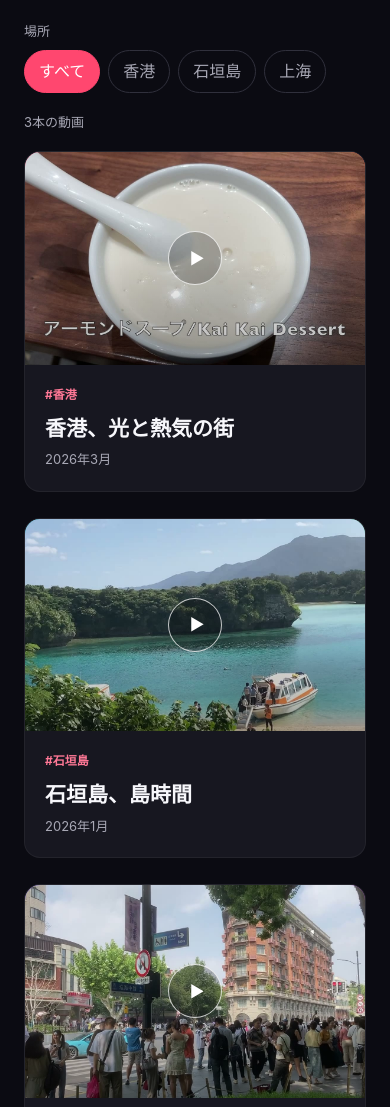
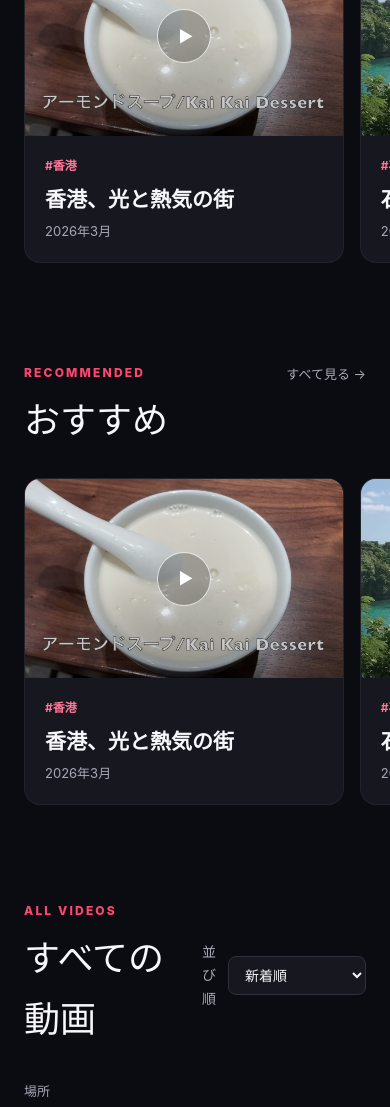
Before and after one commit to Saoki11111/video-shelf, a plain HTML site: page index.html in a window 390 px wide. Shown: the part 751-1858 px from the top of the page. Drawn offline with Linux system fonts and the light colour scheme.

Commit message:
feat: add new and recommended home sections

```diff
--- a/css/style.css
+++ b/css/style.css
@@ -250,10 +250,35 @@ select {
 }
 
 .library,
+.top-sections,
 .detail-page {
   width: min(1120px, calc(100% - 48px));
   margin: 0 auto;
   padding: 72px 0 100px;
+}
+
+.top-sections {
+  display: grid;
+  gap: 76px;
+  padding-bottom: 0;
+}
+
+.shelf {
+  min-width: 0;
+}
+
+.shelf .section-heading {
+  margin-bottom: 24px;
+}
+
+.section-link {
+  color: var(--muted);
+  font-size: 13px;
+  transition: color 150ms ease;
+}
+
+.section-link:hover {
+  color: var(--ink);
 }
 
 .section-heading {
@@ -532,6 +557,37 @@ footer {
     grid-template-columns: 1fr;
   }
 
+  .top-sections {
+    width: 100%;
+    padding-left: 24px;
+  }
+
+  .shelf {
+    overflow: hidden;
+  }
+
+  .shelf .section-heading {
+    padding-right: 24px;
+  }
+
+  .shelf-grid {
+    display: flex;
+    gap: 16px;
+    overflow-x: auto;
+    padding: 4px 24px 24px 0;
+    scroll-snap-type: x mandatory;
+    scrollbar-width: none;
+  }
+
+  .shelf-grid::-webkit-scrollbar {
+    display: none;
+  }
+
+  .shelf-grid .video-card {
+    flex: 0 0 min(82vw, 330px);
+    scroll-snap-align: start;
+  }
+
   .section-heading,
   .detail-layout {
     align-items: stretch;
--- a/index.html
+++ b/index.html
@@ -34,11 +34,35 @@
         <div id="carousel-dots" class="carousel-dots" aria-label="表示する動画を選ぶ"></div>
       </section>
 
+      <div class="top-sections">
+        <section class="shelf" aria-labelledby="new-videos-title">
+          <div class="section-heading">
+            <div>
+              <p class="eyebrow">JUST ADDED</p>
+              <h2 id="new-videos-title">新着動画</h2>
+            </div>
+            <a class="section-link" href="#library-title">すべて見る →</a>
+          </div>
+          <div id="new-videos" class="video-grid shelf-grid"></div>
+        </section>
+
+        <section class="shelf" aria-labelledby="recommended-videos-title">
+          <div class="section-heading">
+            <div>
+              <p class="eyebrow">RECOMMENDED</p>
+              <h2 id="recommended-videos-title">おすすめ</h2>
+            </div>
+            <a class="section-link" href="#library-title">すべて見る →</a>
+          </div>
+          <div id="recommended-videos" class="video-grid shelf-grid"></div>
+        </section>
+      </div>
+
       <section class="library" aria-labelledby="library-title">
         <div class="section-heading">
           <div>
-            <p class="eyebrow">YOUR COLLECTION</p>
-            <h2 id="library-title">旅を選ぶ</h2>
+            <p class="eyebrow">ALL VIDEOS</p>
+            <h2 id="library-title">すべての動画</h2>
           </div>
           <label class="sort-control">
             <span>並び順</span>
--- a/js/app.js
+++ b/js/app.js
@@ -5,6 +5,8 @@ const tagFilters = document.querySelector("#tag-filters");
 const count = document.querySelector("#result-count");
 const emptyState = document.querySelector("#empty-state");
 const sortSelect = document.querySelector("#sort-select");
+const newVideosGrid = document.querySelector("#new-videos");
+const recommendedVideosGrid = document.querySelector("#recommended-videos");
 const heroCarousel = document.querySelector("#hero-carousel");
 const heroThumbnail = document.querySelector("#hero-thumbnail");
 const heroEyebrow = document.querySelector("#hero-eyebrow");
@@ -143,6 +145,18 @@ function createCard(video) {
   return card;
 }
 
+function renderTopSections() {
+  const newest = [...videos]
+    .sort((a, b) => b.publishedAt.localeCompare(a.publishedAt))
+    .slice(0, 3);
+  const recommended = [...videos]
+    .sort((a, b) => a.sortOrder - b.sortOrder)
+    .slice(0, 3);
+
+  newVideosGrid.replaceChildren(...newest.map(createCard));
+  recommendedVideosGrid.replaceChildren(...recommended.map(createCard));
+}
+
 function renderVideos() {
   const filtered = videos
     .filter((video) => selectedTag === "すべて" || video.tags.includes(selectedTag))
@@ -182,6 +196,7 @@ fetch(DATA_URL)
   .then((data) => {
     videos = data;
     initializeCarousel();
+    renderTopSections();
     renderTags();
     renderVideos();
   })
```
Also changed, not shown: docs/design.md (+7 -8 lines).
